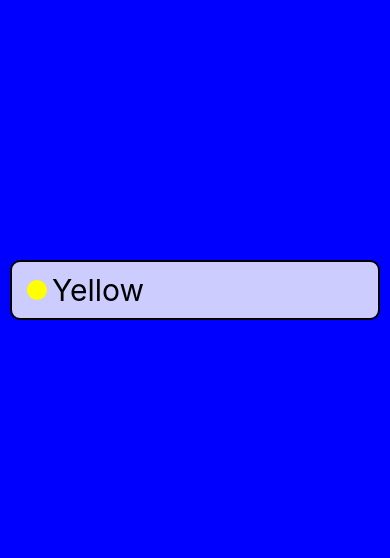
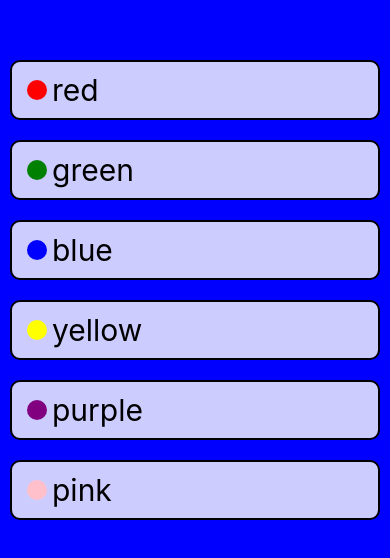
Before and after one commit to jinsley8/ColorCatalog, a React Native app: screen / in a window 390 px wide. Shown: the part 132-690 px from the top of the page. Built offline with nearby package versions, Linux system fonts and the light colour scheme.

Commit message:
use onPress to set background color using state

```diff
--- a/App.js
+++ b/App.js
@@ -1,20 +1,32 @@
 import React, { useState } from "react";
 import { Text, View, StyleSheet, TouchableHighlight } from "react-native";
 
+function ColorButton({ backgroundColor, onPress = (f) => f }) {
+  return (
+    <TouchableHighlight
+      style={styles.button}
+      onPress={() => onPress(backgroundColor)}
+      underlyingColor="orange"
+    >
+      <View style={styles.row}>
+        <View style={[styles.sample, { backgroundColor }]} />
+        <Text style={styles.buttonText}>{backgroundColor}</Text>
+      </View>
+    </TouchableHighlight>
+  );
+}
+
 export default function App() {
   const [backgroundColor, setBackgroundColor] = useState("blue");
+
   return (
     <View style={[styles.container, { backgroundColor }]}>
-      <TouchableHighlight
-        style={styles.button}
-        onPress={() => setBackgroundColor("yellow")}
-        underlyingColor="orange"
-      >
-        <View style={styles.row}>
-          <View style={[styles.sample, { backgroundColor: "yellow" }]} />
-          <Text style={styles.buttonText}>Yellow</Text>
-        </View>
-      </TouchableHighlight>
+      <ColorButton backgroundColor="red" onPress={setBackgroundColor} />
+      <ColorButton backgroundColor="green" onPress={setBackgroundColor} />
+      <ColorButton backgroundColor="blue" onPress={setBackgroundColor} />
+      <ColorButton backgroundColor="yellow" onPress={setBackgroundColor} />
+      <ColorButton backgroundColor="purple" onPress={setBackgroundColor} />
+      <ColorButton backgroundColor="pink" onPress={setBackgroundColor} />
     </View>
   );
 }
```
